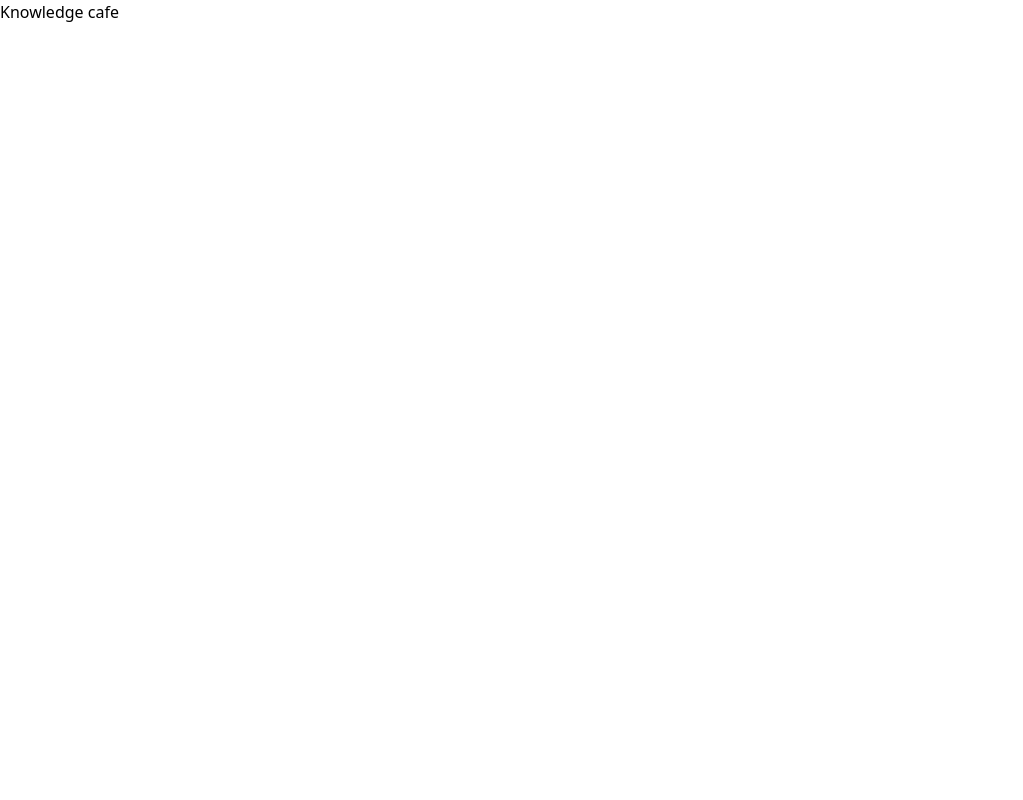
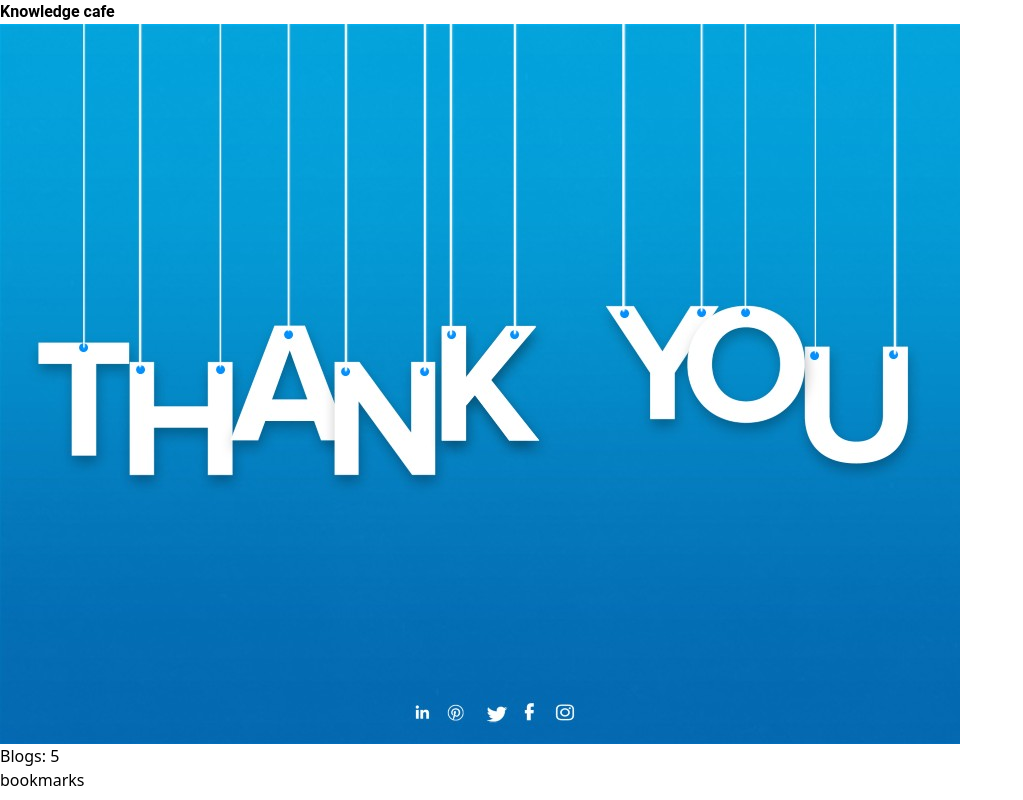
Before and after one commit to nafis200/simple-react-spa, a React (Vite) app: page / in a window 1280 px wide. Shown: the whole page, without its empty margins (0-1023 px from the left). Built offline with nearby package versions, Linux system fonts and the light colour scheme.

Commit message:
fourth commit

```diff
--- a/package.json
+++ b/package.json
@@ -10,6 +10,7 @@
     "preview": "vite preview"
   },
   "dependencies": {
+    "prop-types": "^15.8.1",
     "react": "^18.2.0",
     "react-dom": "^18.2.0"
   },
--- a/src/App.jsx
+++ b/src/App.jsx
@@ -2,6 +2,7 @@ import { useState } from 'react'
 import './App.css'
 import Header from './components/header/Header'
 import Blogs from './components/blogs/Blogs'
+import Bookmarks from './components/bookmarks/Bookmarks'
 
 function App() {
   const [count, setCount] = useState(0)
@@ -9,7 +10,10 @@ function App() {
   return (
     <>
        <Header></Header>
-       <Blogs></Blogs>
+       <main className='md:flex'>
+        <Blogs></Blogs>
+        <Bookmarks></Bookmarks>
+       </main>
 
     </>
   )
--- a/src/components/blogs/Blogs.jsx
+++ b/src/components/blogs/Blogs.jsx
@@ -12,8 +12,8 @@ const Blogs = () => {
     },[])
 
     return (
-        <div>
-
+        <div className="md:w-2/3">
+            <h2>Blogs: {blogs.length}</h2>
         </div>
     );
 };
--- /dev/null
+++ b/src/components/bookmarks/Bookmarks.jsx
@@ -0,0 +1,11 @@
+
+
+const Bookmarks = () => {
+    return (
+        <div className="w-1/3">
+             <h2>bookmarks</h2>
+        </div>
+    );
+};
+
+export default Bookmarks;
--- a/src/components/header/Header.jsx
+++ b/src/components/header/Header.jsx
@@ -1,10 +1,12 @@
 
+import profile from '../../../src/ItemID6769.jpg'
 
 const Header = () => {
     return (
-        <div>
-            <h1 className="text-4xl font-bold">Knowledge cafe</h1>
-        </div>
+        <header className='flex justify-between items-center p-4 mx-4'>
+            <h1 className="text-4xl font-bold roboto-bold">Knowledge cafe</h1>
+            <img src={profile} className=' w-48 h-48 rounded-full' alt="" />
+        </header>
     );
 };
 
--- a/src/index.css
+++ b/src/index.css
@@ -2,3 +2,71 @@
 @tailwind base;
 @tailwind components;
 @tailwind utilities;
+
+
+
+  .roboto-light {
+    font-family: "Roboto", sans-serif;
+    font-weight: 300;
+    font-style: normal;
+  }
+
+  .roboto-regular {
+    font-family: "Roboto", sans-serif;
+    font-weight: 400;
+    font-style: normal;
+  }
+
+  .roboto-medium {
+    font-family: "Roboto", sans-serif;
+    font-weight: 500;
+    font-style: normal;
+  }
+
+  .roboto-bold {
+    font-family: "Roboto", sans-serif;
+    font-weight: 700;
+    font-style: normal;
+  }
+
+  .roboto-black {
+    font-family: "Roboto", sans-serif;
+    font-weight: 900;
+    font-style: normal;
+  }
+
+  .roboto-thin-italic {
+    font-family: "Roboto", sans-serif;
+    font-weight: 100;
+    font-style: italic;
+  }
+
+  .roboto-light-italic {
+    font-family: "Roboto", sans-serif;
+    font-weight: 300;
+    font-style: italic;
+  }
+
+  .roboto-regular-italic {
+    font-family: "Roboto", sans-serif;
+    font-weight: 400;
+    font-style: italic;
+  }
+
+  .roboto-medium-italic {
+    font-family: "Roboto", sans-serif;
+    font-weight: 500;
+    font-style: italic;
+  }
+
+  .roboto-bold-italic {
+    font-family: "Roboto", sans-serif;
+    font-weight: 700;
+    font-style: italic;
+  }
+
+  .roboto-black-italic {
+    font-family: "Roboto", sans-serif;
+    font-weight: 900;
+    font-style: italic;
+  }
```
Also changed, not shown: src/components/blog/Blog.jsx (added, +15 -0 lines), src/ItemID6769.jpg (added), 1 other file (tests, documents, lock files or other folders).
